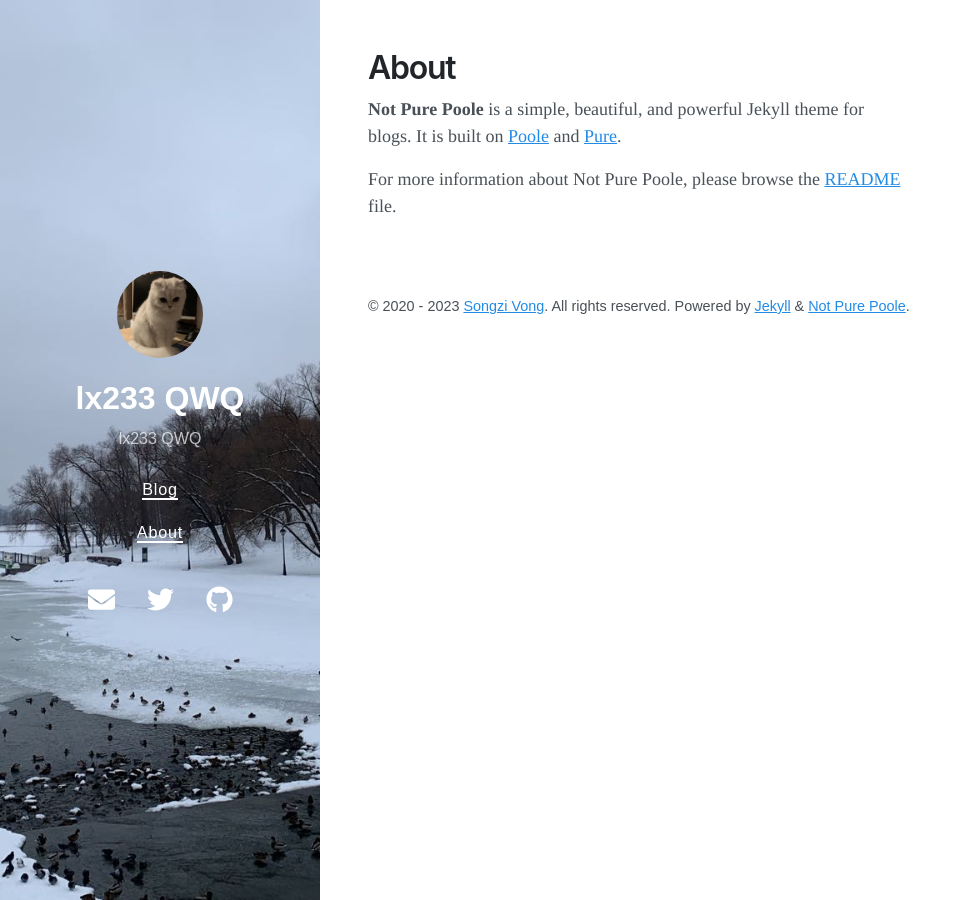
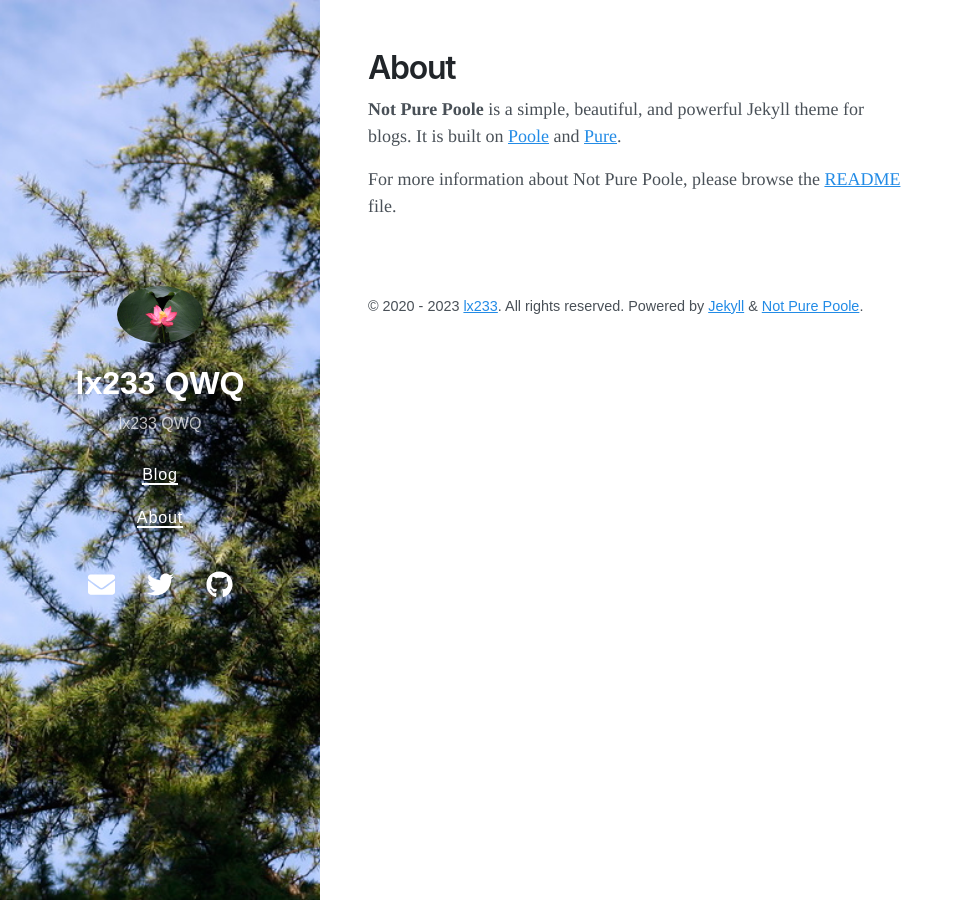
Before and after one commit to lx233/qwq, a Jekyll site: the page built from about.md, in a window 1280 px wide. Shown: the whole page, without its empty margins (0-972 px from the left). Built offline with Jekyll 4.4.1, drawn with Linux system fonts in a browser that asks for light colours; nearby versions of some CDN libraries.

Commit message:
feat: 更新试试

```diff
--- a/_config.yml
+++ b/_config.yml
@@ -29,14 +29,14 @@ exclude:
 
 # Optimize Jekyl SEO Tag
 twitter:
-  username: vszhub
+  username: lx233
   card: summary
 logo: logo.png
 social:
-  name: Songzi Vong
+  name: lx233
   links:
-    - https://twitter.com/vszhub
-    - https://github.com/vszhub
+    - https://twitter.com/lx233
+    - https://github.com/lx233
 google_site_verification: xxxxx
 lang: en
 
@@ -54,6 +54,6 @@ sass:
 
 # Specify the author for blog posts
 author:
-  name: Songzi Vong
-  url: https://github.com/vszhub/
-  email: vszhub@gmail.com
+  name: lx233
+  url: https://github.com/lx233/
+  email: lx233@gmail.com
--- a/_data/social.yml
+++ b/_data/social.yml
@@ -1,9 +1,9 @@
 - title: Email
-  url: mailto://vszhub@gmail.com
+  url: mailto://lx233@gmail.com
   icon: fas fa-envelope
 - title: Twitter
-  url: https://twitter.com/vszhub
+  url: https://twitter.com/lx233
   icon: fab fa-twitter
 - title: GitHub
-  url: https://github.com/vszhub/not-pure-poole
+  url: https://github.com/lx233/not-pure-poole
   icon: fab fa-github
--- a/_includes/content.html
+++ b/_includes/content.html
@@ -12,6 +12,6 @@
   {%- endif -%}
   <small>
     &copy; {{ year_string }} {% if site.author %}<a href="{{ site.author.url }}">{{ site.author.name }}</a>{% endif %}. All rights reserved.
-    Powered by <a href="https://jekyllrb.com/">Jekyll</a> & <a href="https://github.com/vszhub/not-pure-poole">Not Pure Poole</a>.
+    Powered by <a href="https://jekyllrb.com/">Jekyll</a> & <a href="https://github.com/lx233/not-pure-poole">Not Pure Poole</a>.
   </small>
 </footer>
--- a/about.md
+++ b/about.md
@@ -5,4 +5,4 @@ title: About
 
 **Not Pure Poole** is a simple, beautiful, and powerful Jekyll theme for blogs. It is built on [Poole](https://github.com/poole/poole) and [Pure](https://purecss.io/).
 
-For more information about Not Pure Poole, please browse the [README](https://github.com/vszhub/not-pure-poole) file.
+For more information about Not Pure Poole, please browse the [README](https://github.com/lx233/not-pure-poole) file.
```
Also changed, not shown: _posts/2020-09-29-welcome-to-not-pure-poole.md (+1 -1 lines), _posts/2020-10-01-releasing-not-pure-poole-v0-1-0.md (+1 -1 lines), README.md, avatar-old.jpeg (added), avatar.jpeg, bg-old.jpeg (added), bg.jpeg, not-pure-poole.gemspec.
